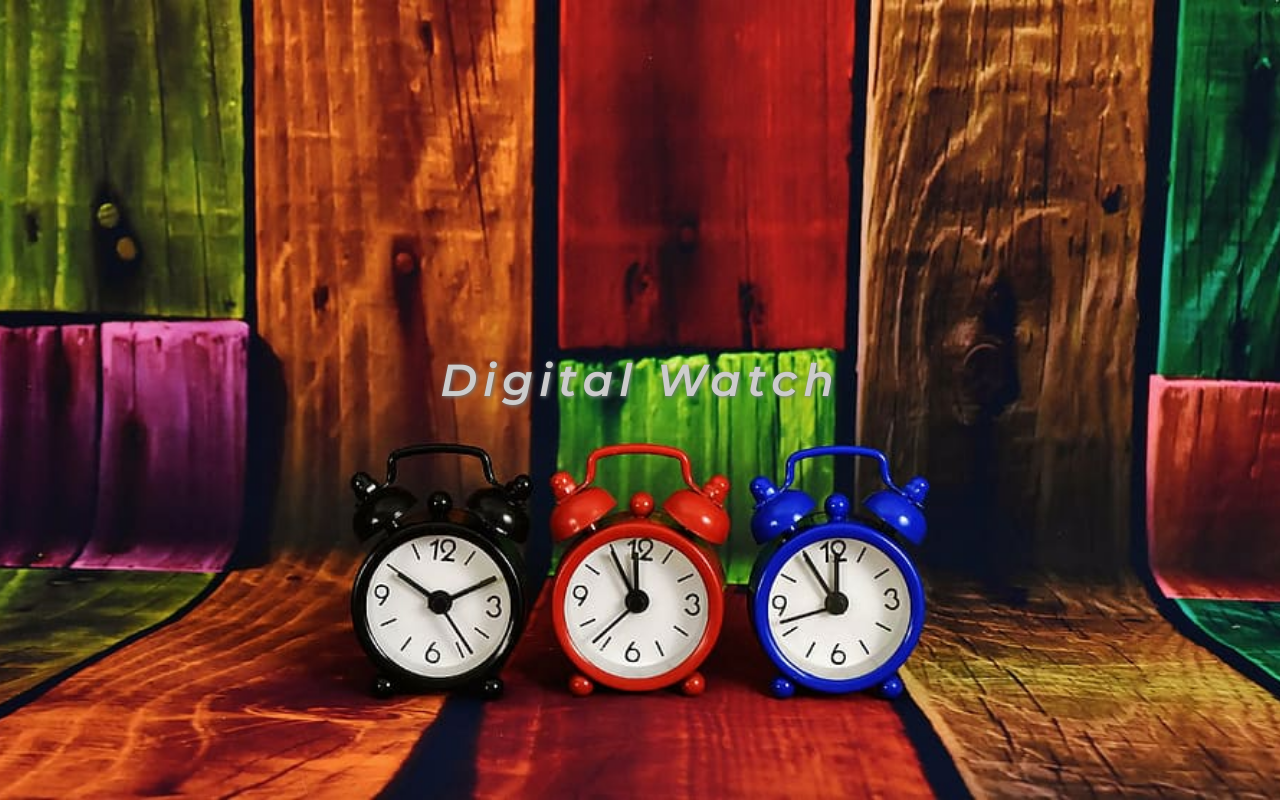
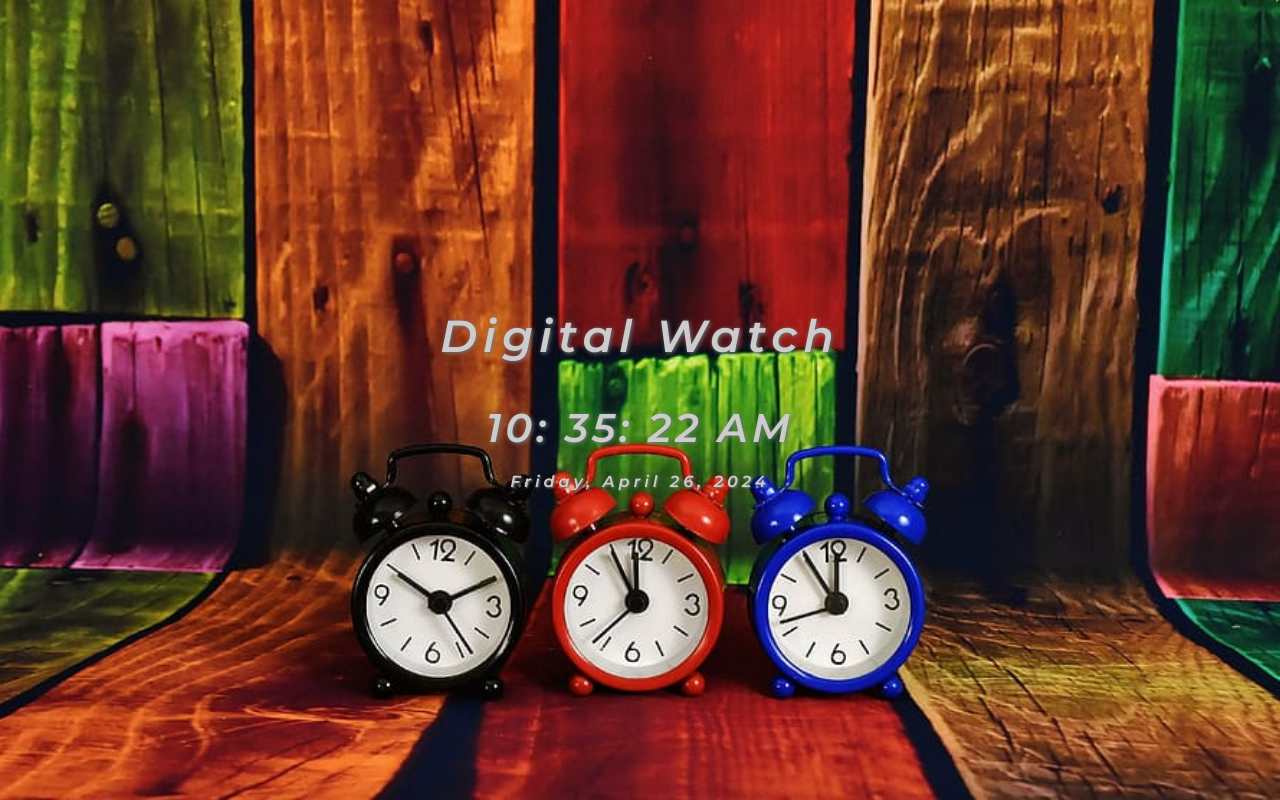
Before and after one commit to WasifAli110/Digital-Clock, a plain HTML site: page index.html in a window 1280 px wide. Drawn offline with Linux system fonts and the light colour scheme.

Commit message:
Update index.html

```diff
--- a/index.html
+++ b/index.html
@@ -15,6 +15,6 @@
         <h4 id="dayprint"></h4>
     </div>
 
-    <script src="./app.js"></script>
+    <script src="./clock.js"></script>
 </body>
 </html>
```
